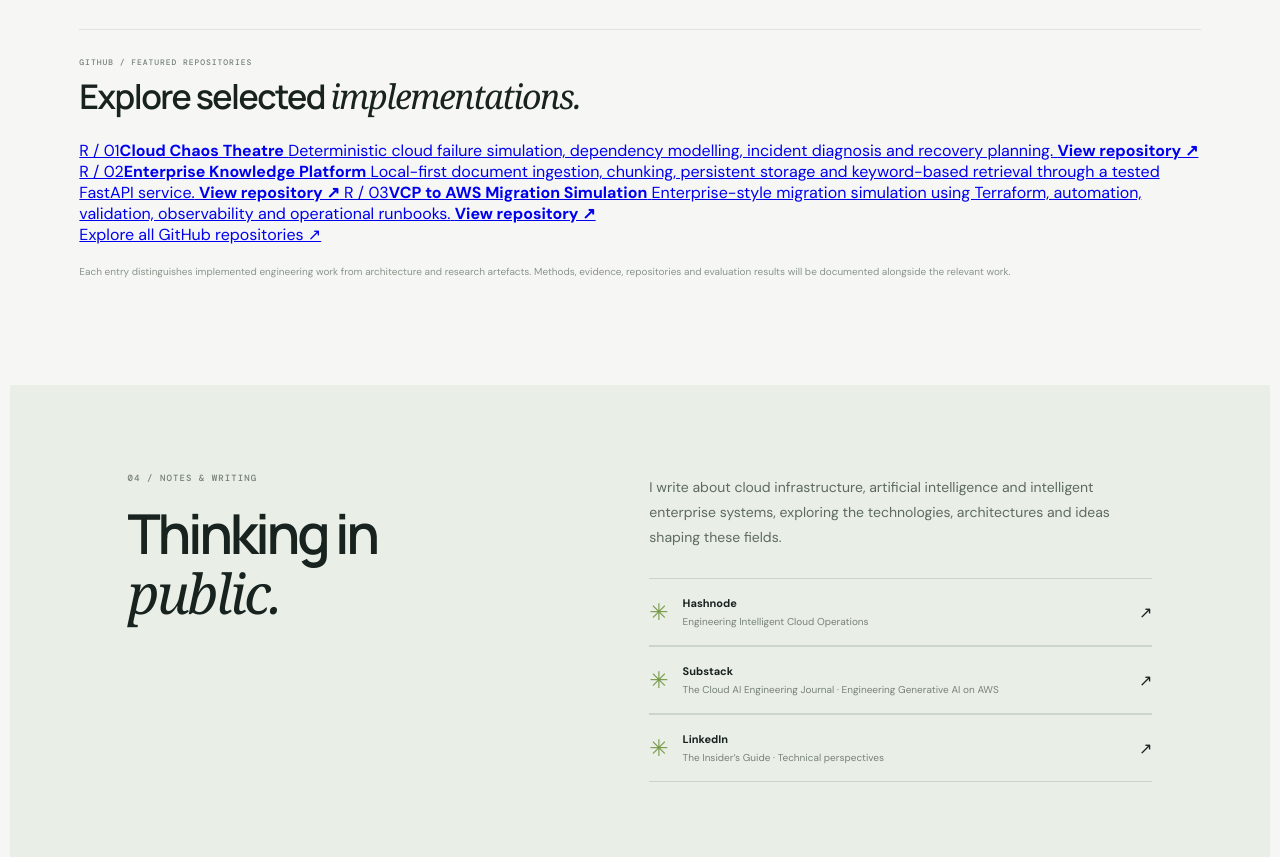
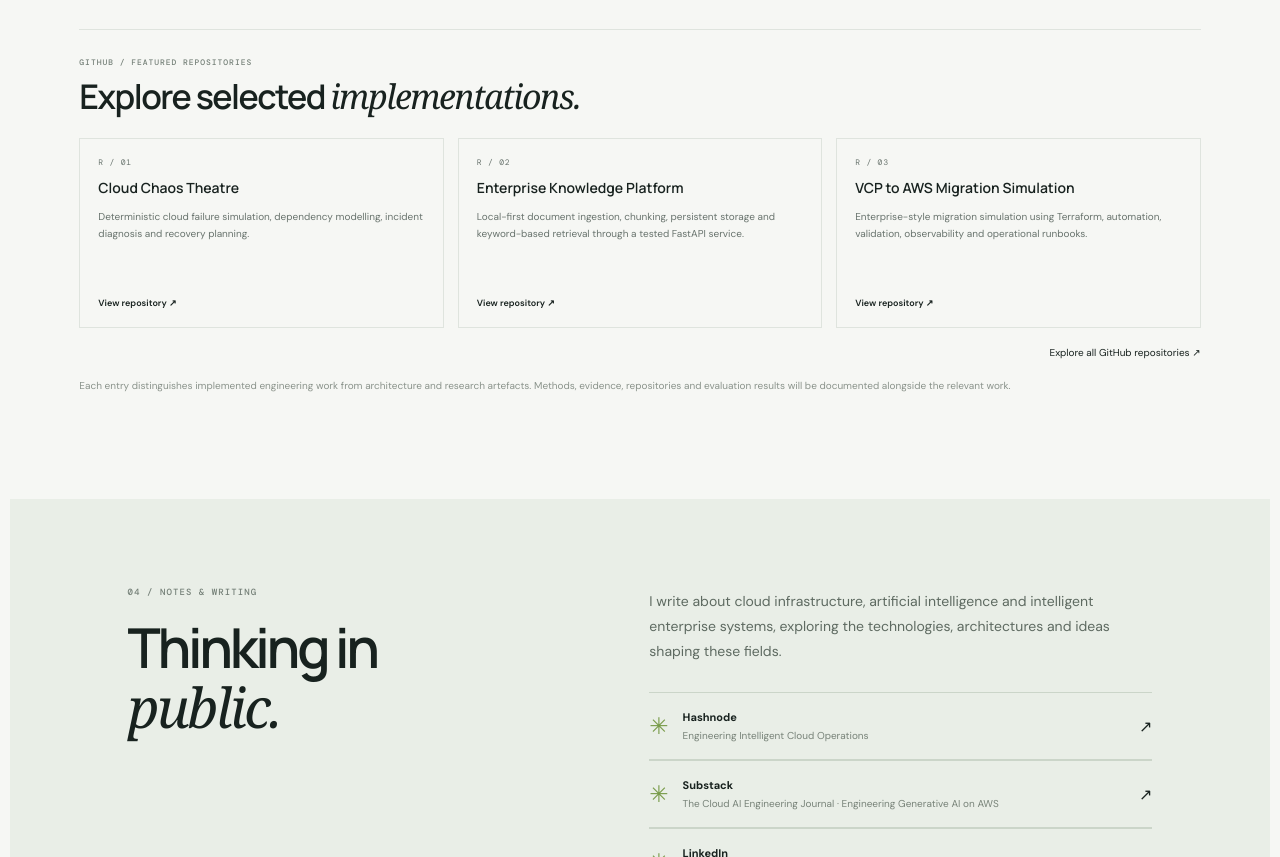
Before and after one commit to Rebs707/systems-lab, a plain HTML site: page index.html in a window 1280 px wide. Shown: the part 3580-4437 px from the top of the page. Drawn offline with nearby package versions, Linux system fonts and the light colour scheme.

Commit message:
Style featured repository cards

```diff
--- a/styles.css
+++ b/styles.css
@@ -74,17 +74,22 @@
 }
 
 
-/* GitHub repository index */
+
+
+/* Featured GitHub repositories */
 .repository-index{border-top:1px solid var(--line);margin-top:34px;padding-top:27px}
-.repository-index-heading{display:flex;justify-content:space-between;align-items:flex-end;gap:24px;margin-bottom:24px}
+.repository-index-heading{margin-bottom:22px}
 .repository-index-heading h3{font:600 clamp(24px,2.7vw,34px)/1.15 var(--display);letter-spacing:-.045em;margin:10px 0 0}
 .repository-index-heading h3 em{font-family:var(--serif);font-weight:400}
-.repository-index-heading>a,.repository-group a{color:var(--ink);text-decoration:none}
-.repository-index-heading>a{font-size:10px;white-space:nowrap}
-.repository-index-heading>a:hover,.repository-group a:hover{color:#789d42}
-.repository-groups{display:grid;grid-template-columns:repeat(2,minmax(0,1fr));gap:24px 42px}
-.repository-group h4{font:600 11px var(--display);margin:0 0 11px}
-.repository-group ul{list-style:none;margin:0;padding:0;display:grid;gap:8px}
-.repository-group li{font-size:10px;line-height:1.5}
-.repository-note{font-size:9px;line-height:1.7;color:var(--muted);margin:24px 0 0}
-@media(max-width:620px){.repository-index-heading{align-items:flex-start;flex-direction:column;gap:12px}.repository-groups{grid-template-columns:1fr;gap:22px}}
+.featured-repositories{display:grid;grid-template-columns:repeat(3,minmax(0,1fr));gap:14px}
+.featured-repository{display:flex;flex-direction:column;align-items:flex-start;gap:11px;padding:18px;border:1px solid var(--line);text-decoration:none;color:var(--ink);min-height:190px}
+.featured-repository:hover{border-color:#9bb77c}
+.repository-number{font:8px "DM Mono",monospace;color:var(--muted);letter-spacing:.1em}
+.featured-repository strong{font:600 14px var(--display)}
+.featured-repository>span:nth-of-type(2){font-size:10px;line-height:1.7;color:var(--muted)}
+.featured-repository>b{font-size:9px;font-weight:600;margin-top:auto}
+.all-repositories-link{display:flex;justify-content:flex-end;margin-top:18px}
+.all-repositories-link a{font-size:10px;color:var(--ink);text-decoration:none}
+.all-repositories-link a:hover{color:#789d42}
+@media(max-width:850px){.featured-repositories{grid-template-columns:1fr 1fr}}
+@media(max-width:620px){.featured-repositories{grid-template-columns:1fr}.featured-repository{min-height:0}}
```
